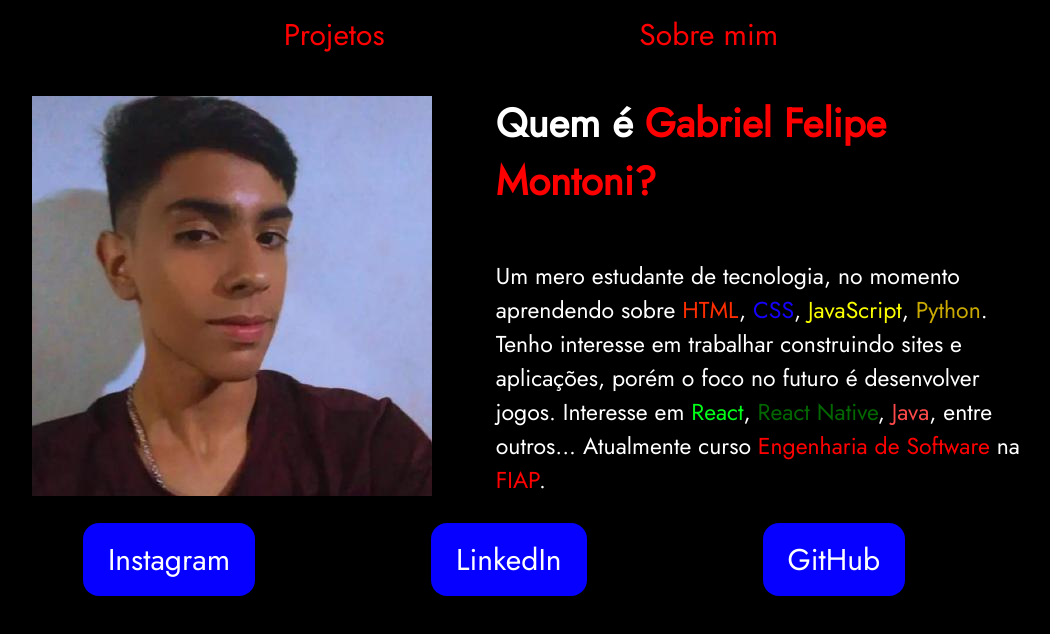
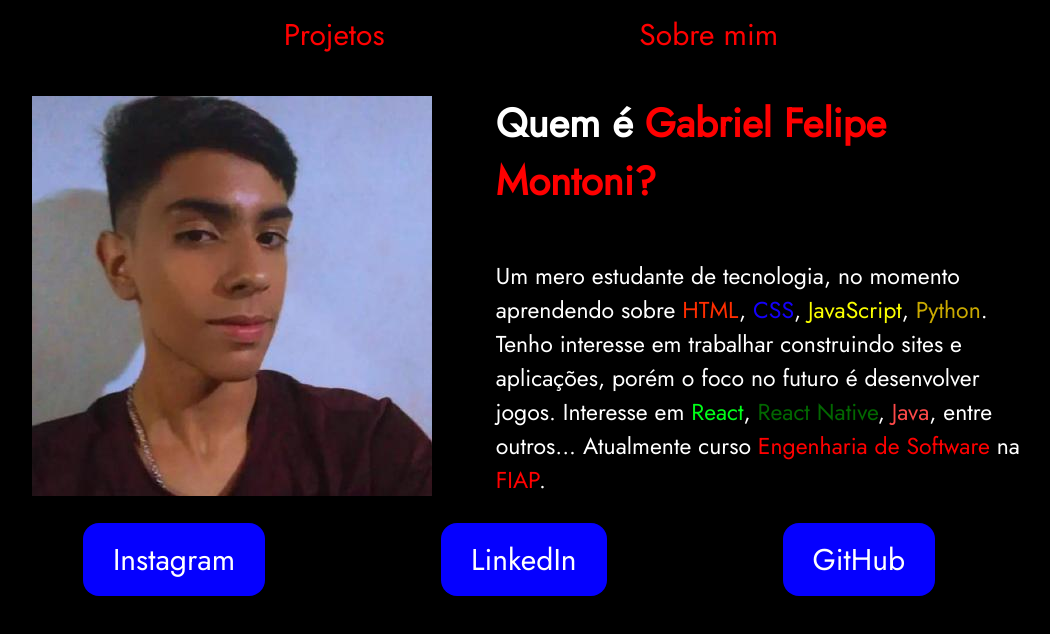
Before and after one commit to GabrielFMontoni/QuemSou, a plain HTML site: page about.html in a window 1280 px wide. Shown: the whole page, without its empty margins (109-1159 px from the left). Drawn offline with Linux system fonts and the light colour scheme.

Commit message:
Adicionando arquivos ao meu site 2.0

```diff
--- a/css/style.css
+++ b/css/style.css
@@ -134,7 +134,7 @@ body{
     text-decoration: none;
     text-align: center;
     background-color: #0500FF;
-    padding:15px 25px;
+    padding:15px 30px;
     color:#fff;
     font-family: 'Jost', sans-serif;
     font-size: 30px;
```
